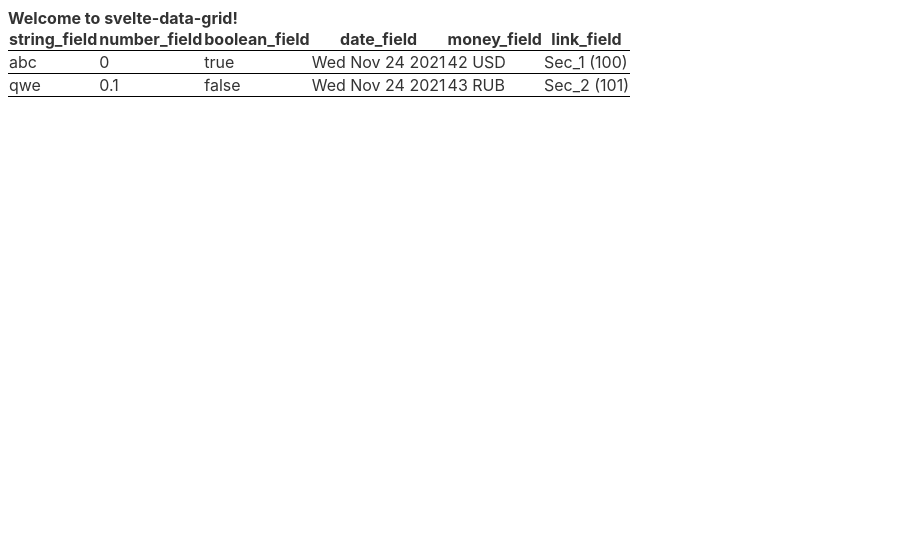
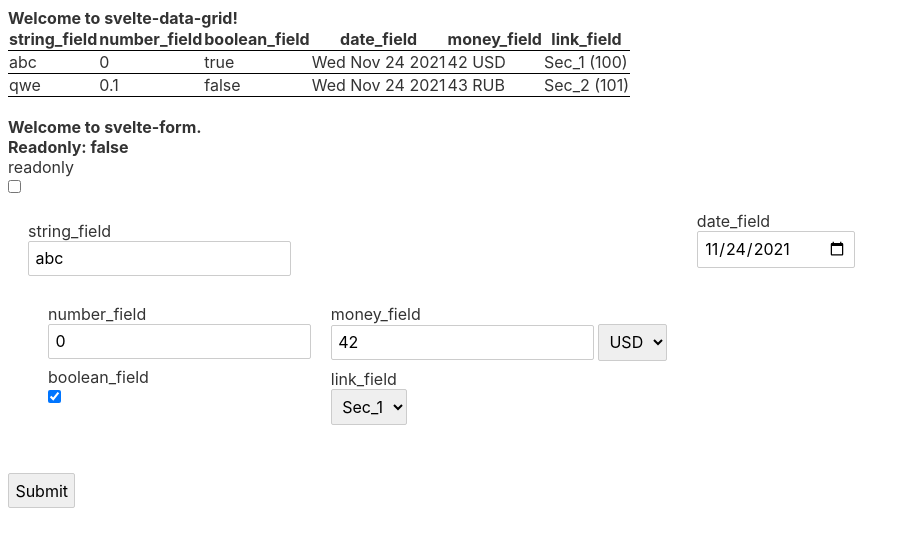
Before and after one commit to warning-explosive/svelte-core, a Svelte app: page / in a window 1280 px wide. Shown: the top 546 px of the page, without its empty margins (0-910 px from the left). Built offline with nearby package versions, Linux system fonts and the light colour scheme.

Commit message:
add static form layout

```diff
--- a/src/App.svelte
+++ b/src/App.svelte
@@ -1,6 +1,9 @@
 <script lang="ts">
-    import {containersObjectFactory} from "./scripts/containers";
+    import {containersObjectFactory, BooleanContainer} from "./scripts/containers";
+    import {FormElementArgs, FormLayoutNode} from "./scripts/form";
 	import DataGrid from "./components/DataGrid/DataGrid.svelte";
+    import Form from "./components/Form/Form.svelte";
+    import CheckboxInput from "./components/Form/Inputs/CheckboxInput.svelte";
 
     /*
      * GRID
@@ -24,6 +27,50 @@
             link_field: { kind: 'link', type: 'security', caption: 'Sec_2', id: '101' }
         }),
     ];
+
+    /*
+     * FORM
+     */
+    let item = rows[0];
+    let formSwitch: FormElementArgs<BooleanContainer> = {
+        id: 'readonly',
+        disabled: false,
+        label: 'readonly',
+        container: { kind: 'boolean', value: false }
+    };
+    let layout: FormLayoutNode = {
+        direction: 'horizontal',
+        children: [
+            {
+                direction: "vertical",
+                children: [
+                    { key: 'string_field' },
+                    {
+                        direction: "horizontal",
+                        children: [
+                            {
+                                direction: "vertical",
+                                children: [
+                                    { key: 'number_field' },
+                                    { key: 'boolean_field' }
+                                ]
+                            },
+                            {
+                                direction: "vertical",
+                                children: [
+                                    { key: 'money_field' },
+                                    { key: 'link_field' }
+                                ]
+                            }
+                        ]
+                    }
+                ]
+            },
+            { key: 'date_field' }
+        ]
+    };
+
+    $: console.log(item);
 </script>
 
 <b>Welcome to svelte-data-grid!</b>
@@ -31,5 +78,13 @@
 <DataGrid {keys} {rows} />
 <br />
 
+<b>Welcome to svelte-form.</b>
+<br />
+<b>Readonly: {formSwitch.container.value}</b>
+<CheckboxInput bind:args={formSwitch} />
+<br />
+<Form bind:readonly={formSwitch.container.value} bind:item={item} {layout}/>
+<br />
+
 <style>
 </style>
--- /dev/null
+++ b/src/components/Form/Form.svelte
@@ -0,0 +1,20 @@
+<script lang="ts">
+    import FormLayout from "./FormLayout.svelte";
+    import {FormLayoutNode} from "../../scripts/form";
+
+    export let readonly: boolean = false;
+    export let item: object;
+    export let layout: FormLayoutNode;
+
+    const submit = () => { console.log(JSON.stringify(item)) };
+</script>
+
+<section>
+    <form on:submit|preventDefault={submit}>
+        <FormLayout {...layout} readonly={readonly} bind:item={item} />
+        <input type="submit" />
+    </form>
+</section>
+
+<style>
+</style>
--- /dev/null
+++ b/src/components/Form/FormLayout.svelte
@@ -0,0 +1,70 @@
+<script lang="ts">
+    import {ChildFormLayoutNode, FormElementArgs, FormLayoutDirection} from "../../scripts/form";
+    import TextInput from "./Inputs/TextInput.svelte";
+    import MoneyInput from "./Inputs/MoneyInput.svelte";
+    import LinkInput from "./Inputs/LinkInput.svelte";
+    import DateInput from "./Inputs/DateInput.svelte";
+    import CheckboxInput from "./Inputs/CheckboxInput.svelte";
+
+    export let readonly: boolean;
+    export let item: object;
+    export let direction: FormLayoutDirection = undefined;
+    export let children: ChildFormLayoutNode[] = [];
+
+    let args: FormElementArgs<any>;
+
+    $: if (!direction) {
+        let key = $$props.key;
+
+        args = {
+            id: key,
+            disabled: readonly,
+            label: key,
+            container: item[key]
+        }
+    }
+</script>
+
+<div class={direction}>
+    {#if !!direction}
+        {#each children as child}
+            <svelte:self {...child} {readonly} bind:item={item} />
+        {/each}
+    {:else}
+        {#if args.container.kind === 'string'}
+            <TextInput bind:args={args} />
+        {:else if args.container.kind === 'number'}
+            <TextInput bind:args={args} />
+        {:else if args.container.kind === 'boolean'}
+            <CheckboxInput bind:args={args} />
+        {:else if args.container.kind === 'date'}
+            <DateInput bind:args={args} />
+        {:else if args.container.kind === 'link'}
+            <LinkInput bind:args={args} />
+        {:else if args.container.kind === 'money'}
+            <MoneyInput bind:args={args} />
+        {:else}
+            <div>Unknown container: {args.container.kind}</div>
+        {/if}
+    {/if}
+</div>
+
+<style>
+    .horizontal {
+        margin: 5px;
+        padding: 5px;
+
+        display: flex;
+        flex-direction: row;
+        justify-content: flex-start;
+    }
+
+    .vertical {
+        margin: 5px;
+        padding: 5px;
+
+        display: flex;
+        flex-direction: column;
+        justify-content: flex-start;
+    }
+</style>
--- /dev/null
+++ b/src/components/Form/Inputs/CheckboxInput.svelte
@@ -0,0 +1,12 @@
+<script lang="ts">
+    import {FormElementArgs} from "../../../scripts/form";
+    import {BooleanContainer} from "../../../scripts/containers";
+
+    export let args: FormElementArgs<BooleanContainer>;
+</script>
+
+<label for={args.id}>{args.label}</label>
+<input id={args.id} type="checkbox" disabled={args.disabled} bind:checked={args.container.value}>
+
+<style>
+</style>
--- /dev/null
+++ b/src/components/Form/Inputs/DateInput.svelte
@@ -0,0 +1,19 @@
+<script lang="ts">
+    import {onMount} from "svelte";
+    import {getDateString} from "../../../scripts/date";
+    import {FormElementArgs} from "../../../scripts/form";
+    import {DateContainer} from "../../../scripts/containers";
+
+    export let args: FormElementArgs<DateContainer>;
+
+    let dateString;
+
+    onMount(() => dateString = getDateString(args.container.value));
+    const onChange = () => args.container.value = new Date(Date.parse(dateString));
+</script>
+
+<label for={args.id}>{args.label}</label>
+<input id={args.id} type="date" disabled={args.disabled} bind:value={dateString} on:change={onChange}>
+
+<style>
+</style>
--- /dev/null
+++ b/src/components/Form/Inputs/LinkInput.svelte
@@ -0,0 +1,18 @@
+<script lang="ts">
+    import {LinkContainer} from "../../../scripts/containers";
+    import {FormElementArgs} from "../../../scripts/form";
+
+    export let args: FormElementArgs<LinkContainer>;
+
+    let options: LinkContainer[] = [args.container, { kind: 'link', type: 'security', id: '42', caption: '4242' } ];
+</script>
+
+<label for={args.id}>{args.label}</label>
+<select id={args.id} disabled={args.disabled} name={args.label} bind:value={args.container.id}>
+    {#each options as option}
+        <option value={option.id}>{option.caption}</option>
+    {/each}
+</select>
+
+<style>
+</style>
--- /dev/null
+++ b/src/components/Form/Inputs/MoneyInput.svelte
@@ -0,0 +1,21 @@
+<script lang="ts">
+    import {MoneyContainer} from "../../../scripts/containers";
+    import {FormElementArgs} from "../../../scripts/form";
+
+    export let args: FormElementArgs<MoneyContainer>;
+
+    let options = [args.container.currency];
+</script>
+
+<div>
+    <label for={args.id + '_amount'}>{args.label}</label>
+    <input id={args.id + '_amount'} type="number" disabled={args.disabled} bind:value={args.container.amount}>
+    <select id={args.id + '_currency'} disabled={args.disabled} name={args.label} bind:value={args.container.currency}>
+        {#each options as option}
+            <option value={option}>{option}</option>
+        {/each}
+    </select>
+</div>
+
+<style>
+</style>
--- /dev/null
+++ b/src/components/Form/Inputs/TextInput.svelte
@@ -0,0 +1,12 @@
+<script lang="ts">
+    import {FormElementArgs} from "../../../scripts/form";
+    import {StringContainer} from "../../../scripts/containers";
+
+    export let args: FormElementArgs<StringContainer>;
+</script>
+
+<label for={args.id}>{args.label}</label>
+<input id={args.id} type="text" disabled={args.disabled} bind:value={args.container.value}>
+
+<style>
+</style>
```
